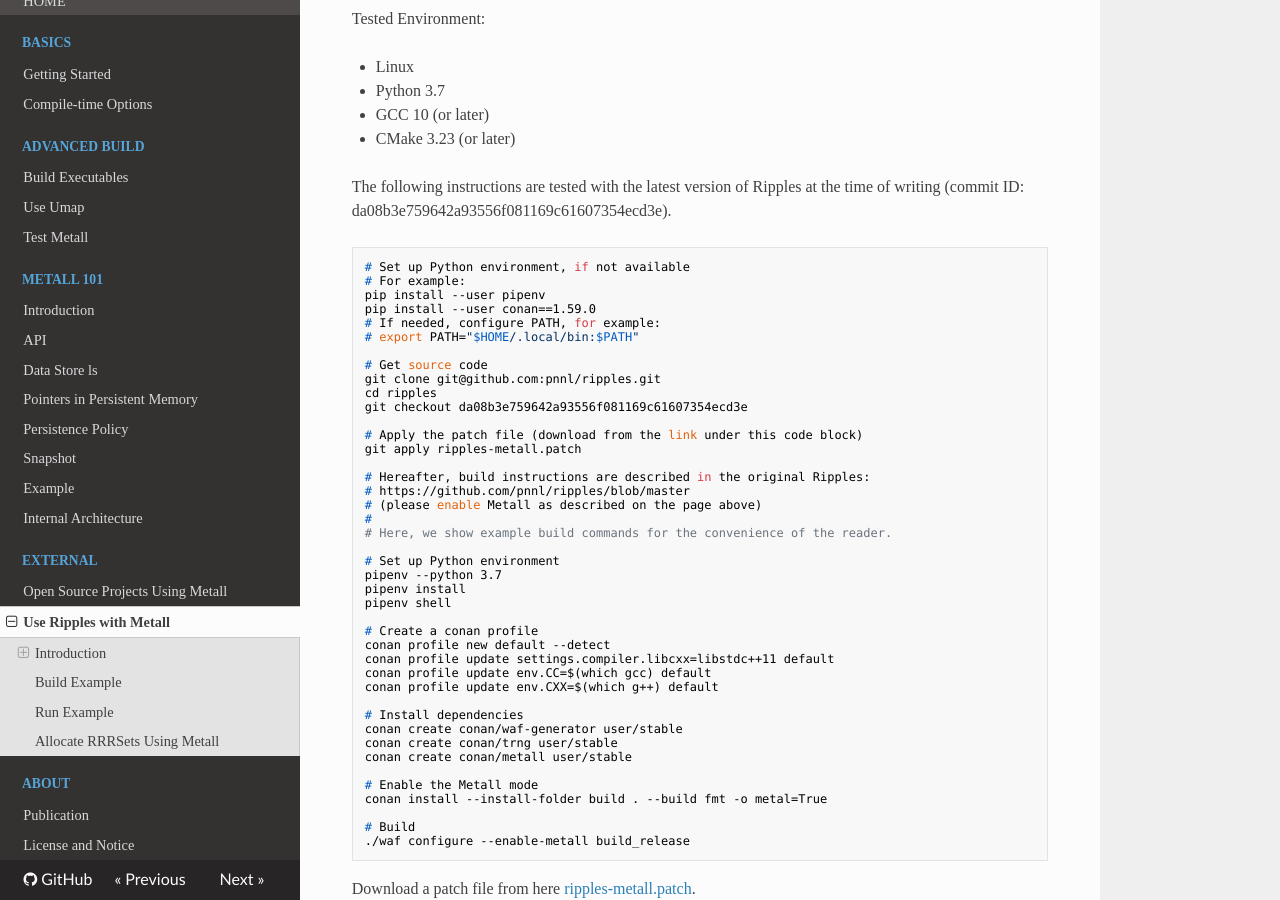
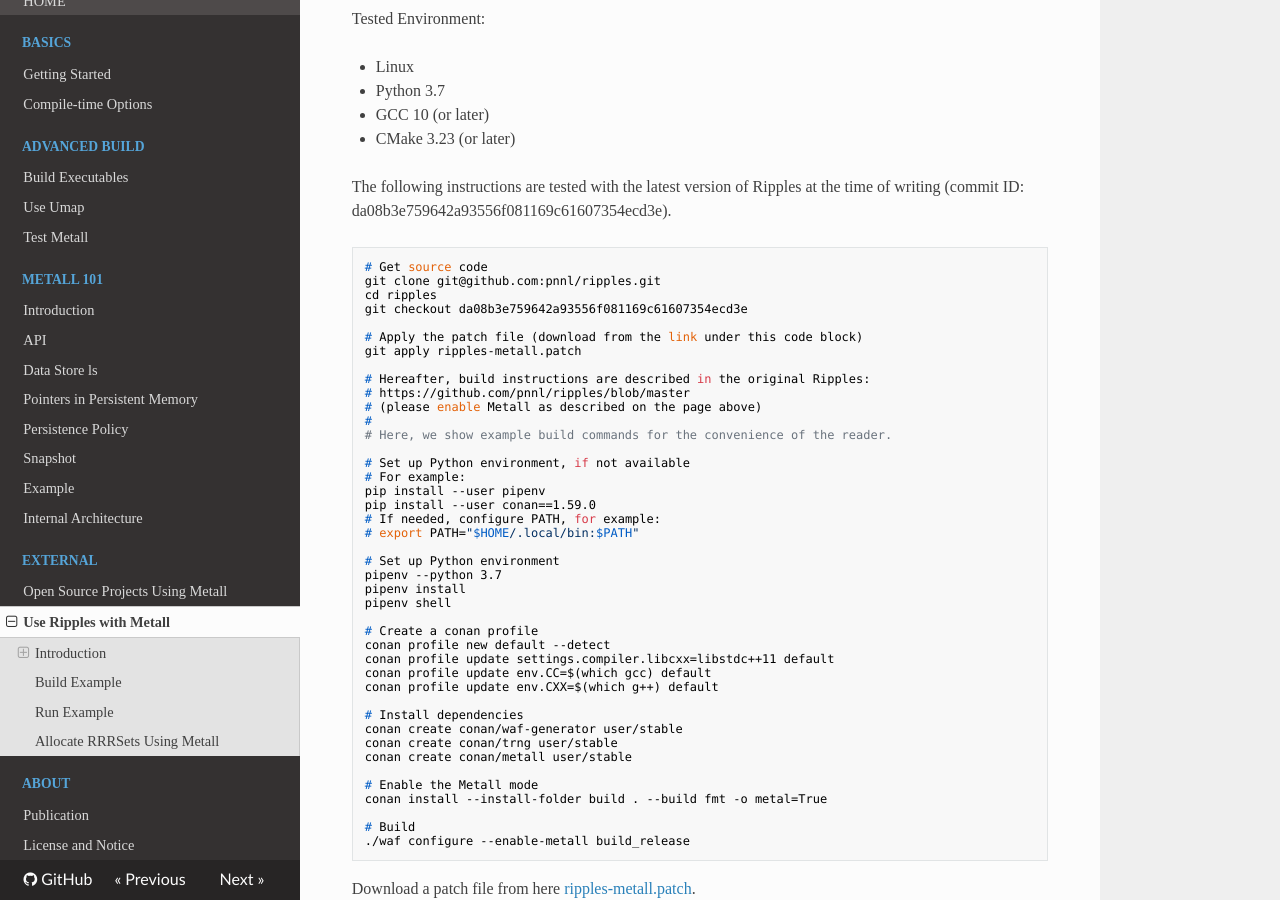
Before and after one commit to LLNL/metall, an MkDocs documentation site: the page built from docs/readthedocs/external/ripples.md, in a window 1280 px wide and 900 px high, scrolled down 1034 px. Built offline with MkDocs 1.6.1, drawn with Linux system fonts in a browser that asks for light colours; nearby versions of some CDN libraries; part of the change alters nothing that is shown.

````diff
--- a/docs/readthedocs/external/ripples.md
+++ b/docs/readthedocs/external/ripples.md
@@ -38,13 +38,6 @@ Tested Environment:
 The following instructions are tested with the latest version of Ripples at the time of writing (commit ID: da08b3e759642a93556f081169c61607354ecd3e).
 
 ```shell
-# Set up Python environment, if not available
-# For example:
-pip install --user pipenv
-pip install --user conan==1.59.0
-# If needed, configure PATH, for example:
-# export PATH="$HOME/.local/bin:$PATH"
-
 # Get source code
 git clone git@github.com:pnnl/ripples.git
 cd ripples
@@ -58,6 +51,13 @@ git apply ripples-metall.patch
 # (please enable Metall as described on the page above)
 #
 # Here, we show example build commands for the convenience of the reader.
+
+# Set up Python environment, if not available
+# For example:
+pip install --user pipenv
+pip install --user conan==1.59.0
+# If needed, configure PATH, for example:
+# export PATH="$HOME/.local/bin:$PATH"
 
 # Set up Python environment
 pipenv --python 3.7
````
